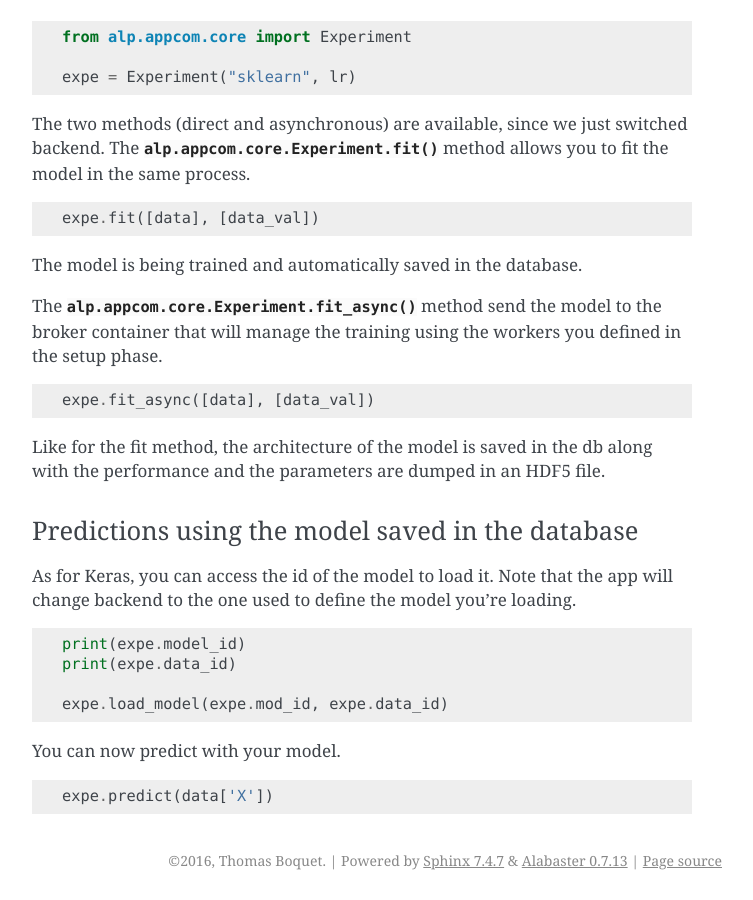
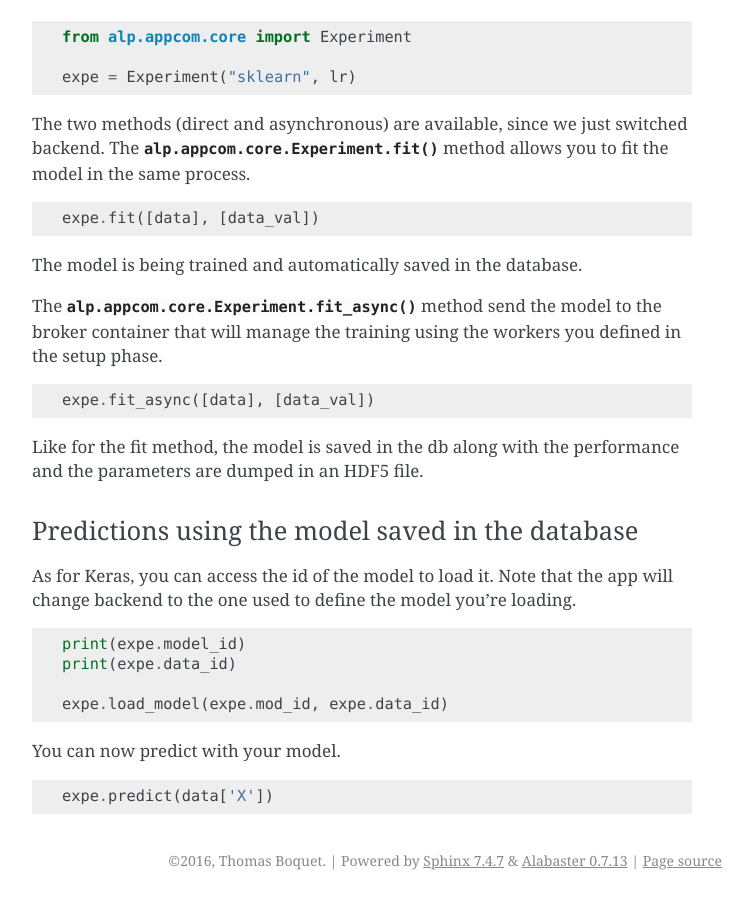
Before and after one commit to tboquet/python-alp, a Sphinx documentation site: the page built from docs/tutorial.rst, in a window 1280 px wide and 900 px high, scrolled down 2976 px. Shown: the whole window, without its empty margins (388-1141 px from the left). Built offline with Sphinx 7.4.7, drawn with Linux system fonts in a browser that asks for light colours.

Commit message:
precision tuto

```diff
--- a/docs/tutorial.rst
+++ b/docs/tutorial.rst
@@ -169,7 +169,7 @@ The :meth:`alp.appcom.core.Experiment.fit_async` method send the model to the br
 
     expe.fit_async([data], [data_val])
 
-Like for the fit method, the architecture of the model is saved in the db along with the performance and the parameters are dumped in an HDF5 file.
+Like for the fit method, the model is saved in the db along with the performance and the parameters are dumped in an HDF5 file.
 
 
 
```
